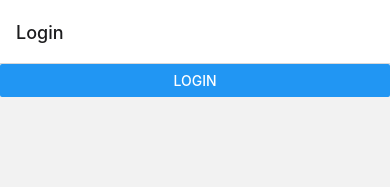
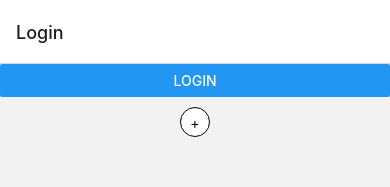
Before and after one commit to BradenLWeber/Gemma, a React Native app: screen / in a window 390 px wide. Shown: the top 187 px of the page. Built offline with nearby package versions, Linux system fonts and the light colour scheme.

Commit message:
start on pin note functionality

```diff
--- a/App.js
+++ b/App.js
@@ -2,12 +2,15 @@ import React, { useState } from 'react';
 import UserBar from './components/userBar';
 import PublicPrivateBar from './components/publicPrivateBar';
 import Login from './components/login';
-import { StyleSheet, Text, View, TouchableOpacity } from 'react-native';
+import PinNote from './components/pinNote';
+import { Button, StyleSheet, Text, TextInput, View, TouchableOpacity } from 'react-native';
 import { NavigationContainer } from '@react-navigation/native';
 import { createNativeStackNavigator } from '@react-navigation/native-stack';
+import Modal from 'react-native-modal';
 
 export default function App() {
   const [publicOrPrivate, setPublicOrPrivate] = useState('Private');
+  const [isModalVisible, setisModalVisible] = useState(false);
 
   // Function handles a click on the public/private bar
   const clickPublicOrPrivate = () => {
@@ -16,6 +19,11 @@ export default function App() {
     } else {
       setPublicOrPrivate('Public');
     }
+  }
+
+  // Function handles displaying, hiding a pin's notes
+  const handleModal = () => {
+    setisModalVisible(() => !isModalVisible);
   }
 
   function mapScreen({ route, navigation }) {
@@ -38,6 +46,13 @@ export default function App() {
     return (
       <View>
         <Login navigator={navigation}/>
+
+        <TouchableOpacity style={styles.PinButton} onPress={handleModal}>
+          <View style={styles.addWrapper}>
+          <Text> + </Text>
+          </View>
+          </TouchableOpacity>
+          <PinNote state={isModalVisible} onClick={() => setisModalVisible()}/>
       </View>
     )
   };
@@ -55,9 +70,23 @@ export default function App() {
 }
 
 const styles = StyleSheet.create({
+  addWrapper: {
+    width: 30,
+    height: 30,
+    backgroundColor: '#FFF',
+    borderRadius: 30,
+    justifyContent: 'center',
+    alignItems: 'center',
+    borderWidth: 1
+  },
   container: {
     flex: 1,
     backgroundColor: '#fff',
     alignItems: 'center',
   },
+  PinButton: {
+    alignItems: 'center',
+    justifyContent: 'center',
+    paddingTop: 10
+  }
 });
--- /dev/null
+++ b/components/pinNote.jsx
@@ -0,0 +1,48 @@
+import React from 'react';
+import { Button, StyleSheet, Text, TextInput, View } from 'react-native';
+import Modal from 'react-native-modal';
+
+{/* Here's the tutorial I'm using to learn about Modals:
+https://blog.logrocket.com/creating-a-pop-up-modal-in-react-native/
+
+Also using library 'react-native-modal'... y'all might need to run 'npm i react-native-modal'*/}
+
+const PinNote = (props) => {
+        return(
+            <Modal isVisible={props.state}>
+                <View style={styles.Modal}>
+                    <Text style={styles.Header}>Drop a pin</Text>
+                    <TextInput placeholder={'Title'} style={styles.Title}/>
+                    <TextInput placeholder={'Notes'} style={styles.Notes}/>
+                    <Button title="Hide modal" onPress={props.onClick}/>
+                </View>
+            </Modal>
+        )
+
+};
+
+const styles = StyleSheet.create({
+    Header: {
+        fontSize: 20,
+        paddingTop: 5,
+        paddingLeft: 5
+    },
+    Modal: {
+        backgroundColor: '#E5E5E5',
+        justifyContent: 'space-around'
+    },
+    Notes: {
+        alignItems: 'center',
+        marginTop: 20,
+        fontSize: 15,
+        height: 50
+    },
+    Title: {
+        alignItems: 'center',
+        marginTop:5,
+        fontSize: 15,
+        height: 20
+    }
+});
+
+export default PinNote;
```
